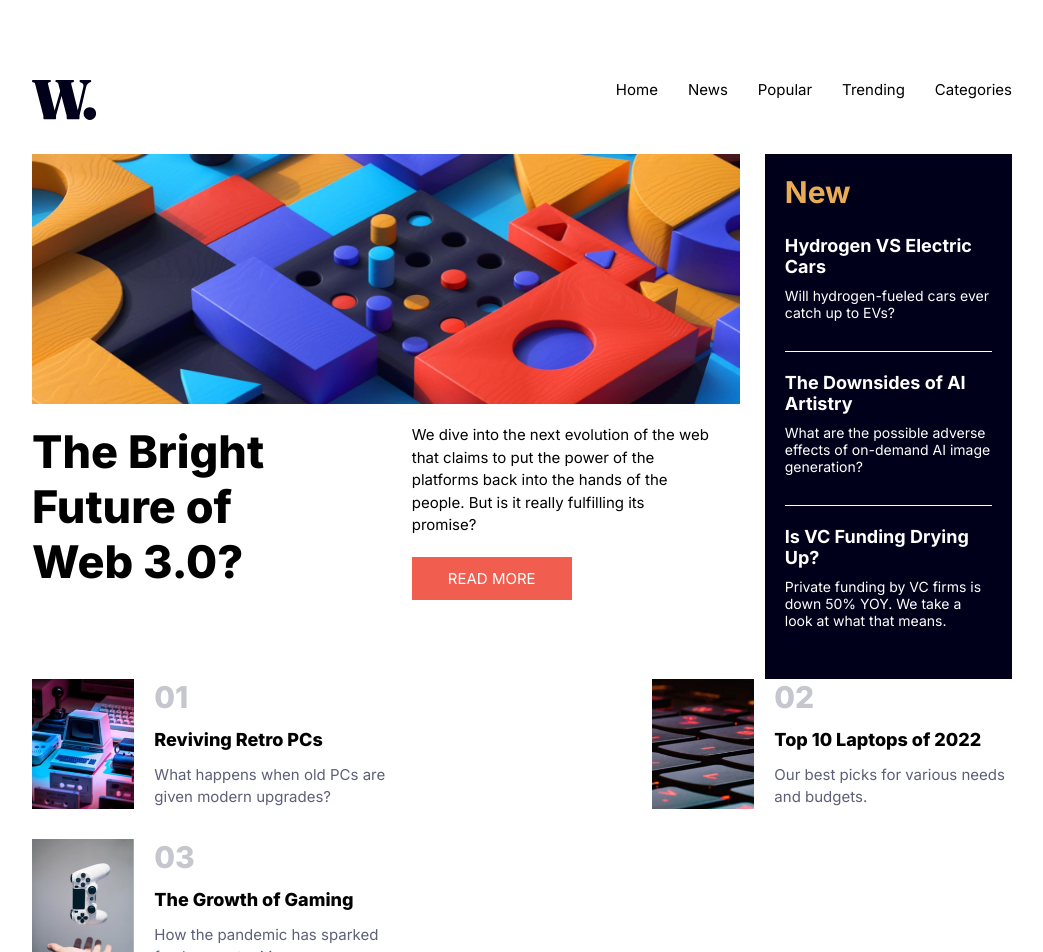
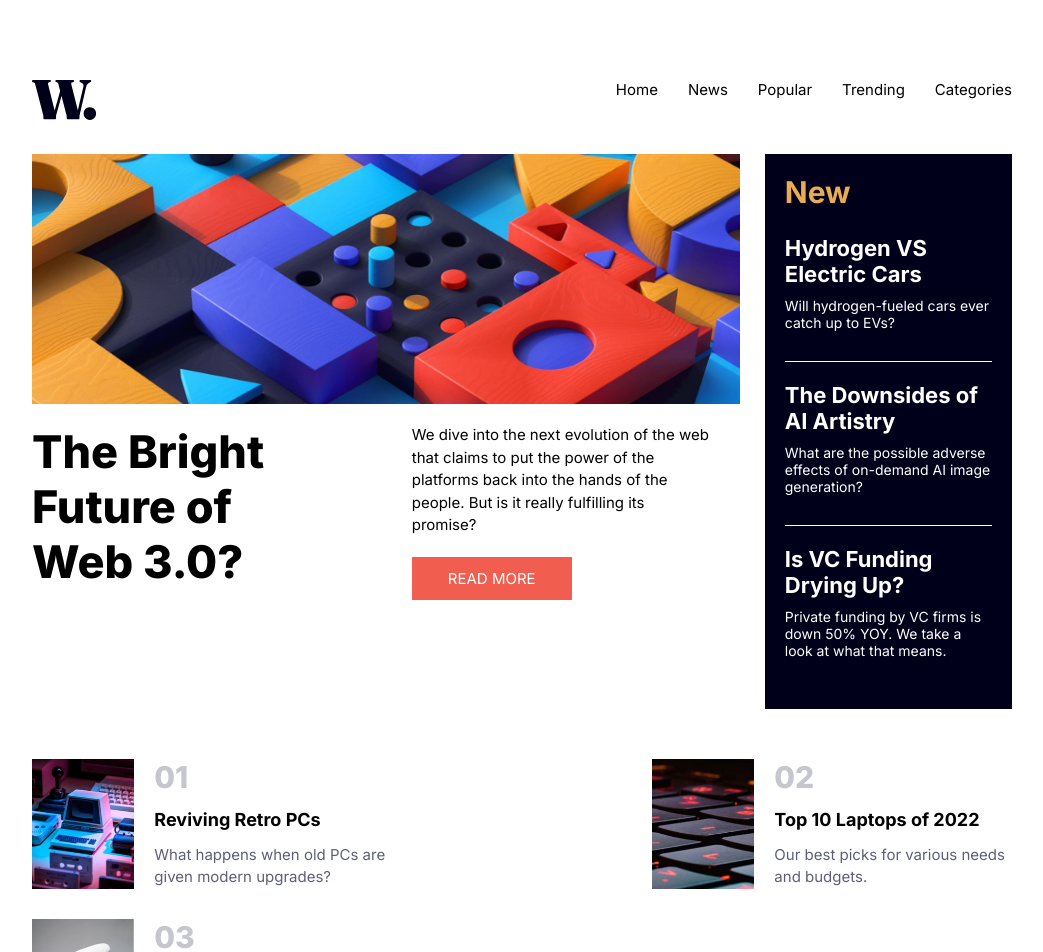
Before and after one commit to cjislegit/NewsHomepage, a React (Create React App) app: page / in a window 1280 px wide. Shown: the top 952 px of the page, without its empty margins (118-1161 px from the left). Built offline with nearby package versions, Linux system fonts and the light colour scheme.

Commit message:
Resized some fonts and added top padding to top stories

```diff
--- a/src/components/Main/main.module.css
+++ b/src/components/Main/main.module.css
@@ -78,20 +78,20 @@
 
 .newHeadline {
   font-weight: 700;
-  font-size: 18px;
+  font-size: 22px;
 }
 
 .topContainer {
   display: flex;
   flex-wrap: wrap;
   width: 100%;
+  padding-top: 50px;
 }
 
 .topStory {
   display: flex;
   gap: 20px;
   width: 100%;
-  max-height: 130px;
   margin-bottom: 30px;
   max-width: 360px;
 }
@@ -99,6 +99,7 @@
 .topImg {
   width: auto;
   height: 100%;
+  max-height: 130px;
 }
 
 .topContent {
@@ -118,7 +119,7 @@
 }
 
 .topHeadline {
-  font-weight: 800;
+  font-weight: 700;
   font-size: 1.2em;
 }
 
```
